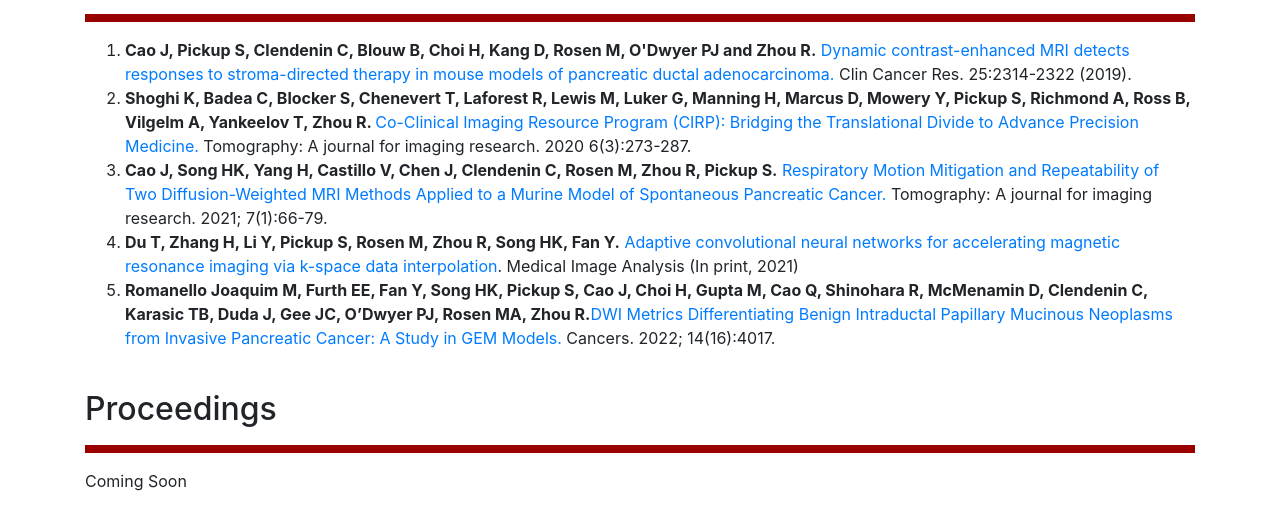
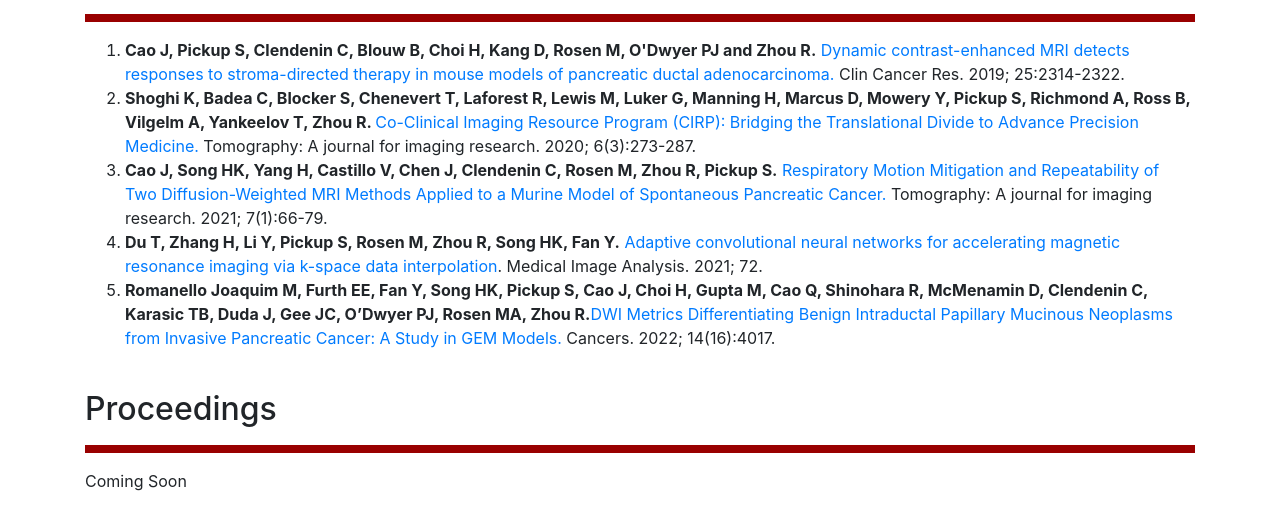
Before and after one commit to PennPancreaticCancerImagingResource/PennPancreaticCancerImagingResource.github.io, a website: page pubs.html in a window 1280 px wide. Shown: the part 585-1097 px from the top of the page. Drawn offline with Linux system fonts and the light colour scheme.

Commit message:
Update pubs.html
formatting

```diff
--- a/pubs.html
+++ b/pubs.html
@@ -85,10 +85,10 @@
         <h2 id="code">Publications</h2>
         <hr class="thickhr">
         <ol>
-          <li><strong>Cao J, Pickup S, Clendenin C, Blouw B, Choi H, Kang D, Rosen M, O'Dwyer PJ and Zhou R.</strong> <a href="https://doi.org/10.1158/1078-0432.CCR-18-2276">Dynamic contrast-enhanced MRI detects responses to stroma-directed therapy in mouse models of pancreatic ductal adenocarcinoma.</a> Clin Cancer Res. 25:2314-2322 (2019).</li>
-          <li><strong>Shoghi K, Badea C, Blocker S, Chenevert T, Laforest R, Lewis M, Luker G, Manning H, Marcus D, Mowery Y, Pickup S, Richmond A, Ross B, Vilgelm A, Yankeelov T, Zhou R. </strong> <a href="https://pubmed.ncbi.nlm.nih.gov/32879897/">Co-Clinical Imaging Resource Program (CIRP): Bridging the Translational Divide to Advance Precision Medicine.</a> Tomography: A journal for imaging research. 2020 6(3):273-287.</li>
+          <li><strong>Cao J, Pickup S, Clendenin C, Blouw B, Choi H, Kang D, Rosen M, O'Dwyer PJ and Zhou R.</strong> <a href="https://doi.org/10.1158/1078-0432.CCR-18-2276">Dynamic contrast-enhanced MRI detects responses to stroma-directed therapy in mouse models of pancreatic ductal adenocarcinoma.</a> Clin Cancer Res. 2019; 25:2314-2322.</li>
+          <li><strong>Shoghi K, Badea C, Blocker S, Chenevert T, Laforest R, Lewis M, Luker G, Manning H, Marcus D, Mowery Y, Pickup S, Richmond A, Ross B, Vilgelm A, Yankeelov T, Zhou R. </strong> <a href="https://pubmed.ncbi.nlm.nih.gov/32879897/">Co-Clinical Imaging Resource Program (CIRP): Bridging the Translational Divide to Advance Precision Medicine.</a> Tomography: A journal for imaging research. 2020; 6(3):273-287.</li>
           <li><strong>Cao J, Song HK, Yang H, Castillo V, Chen J, Clendenin C, Rosen M, Zhou R, Pickup S.</strong> <a href="https://doi.org/10.3390/tomography7010007">Respiratory Motion Mitigation and Repeatability of Two Diffusion-Weighted MRI Methods Applied to a Murine Model of Spontaneous Pancreatic Cancer. </a> Tomography: A journal for imaging research. 2021; 7(1):66-79.</li>
-          <li><strong>Du T, Zhang H, Li Y, Pickup S, Rosen M, Zhou R, Song HK, Fan Y.</strong> <a href="https://www.sciencedirect.com/science/article/abs/pii/S1361841521001444">Adaptive convolutional neural networks for accelerating magnetic resonance imaging via k-space data interpolation</a>. Medical Image Analysis (In print, 2021)</li>
+          <li><strong>Du T, Zhang H, Li Y, Pickup S, Rosen M, Zhou R, Song HK, Fan Y.</strong> <a href="https://www.sciencedirect.com/science/article/abs/pii/S1361841521001444">Adaptive convolutional neural networks for accelerating magnetic resonance imaging via k-space data interpolation</a>. Medical Image Analysis. 2021; 72.</li>
           <li><strong>Romanello Joaquim M, Furth EE, Fan Y, Song HK, Pickup S, Cao J, Choi H, Gupta M, Cao Q, Shinohara R, McMenamin D, Clendenin C, Karasic TB, Duda J, Gee JC, O’Dwyer PJ, Rosen MA, Zhou R.</strong><a href="https://doi.org/10.3390/cancers14164017">DWI Metrics Differentiating Benign Intraductal Papillary Mucinous Neoplasms from Invasive Pancreatic Cancer: A Study in GEM Models.</a> Cancers. 2022; 14(16):4017.</li>
         </ol>
       </div>
```
